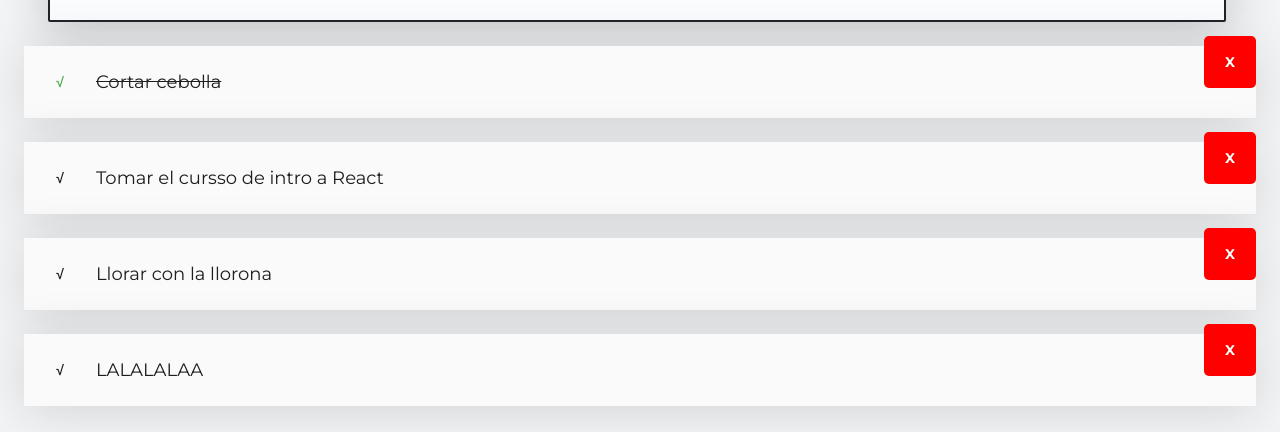
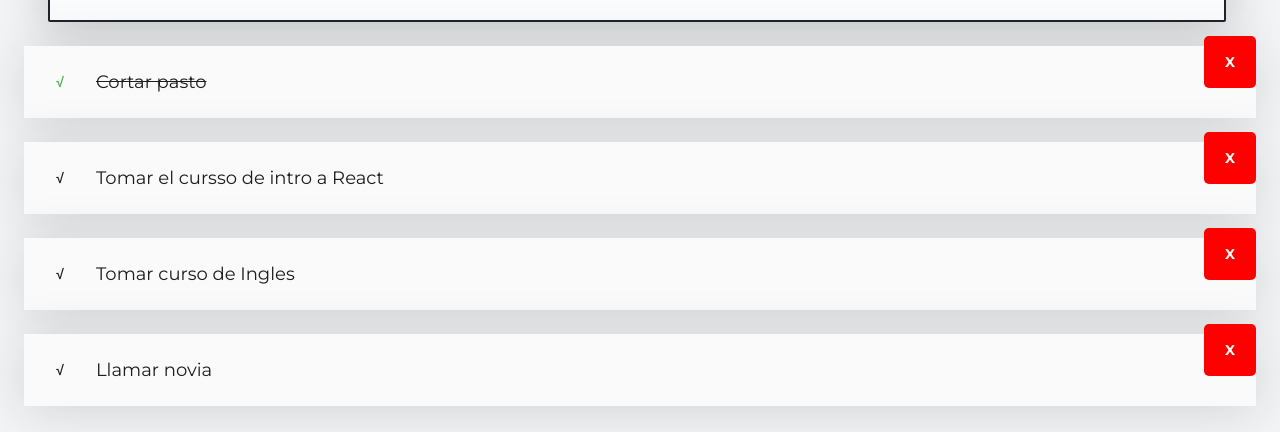
Before and after one commit to epanchi/todolist, a React (Create React App) app: page / in a window 1280 px wide. Shown: the part 173-605 px from the top of the page. Built offline with nearby package versions, Linux system fonts and the light colour scheme.

Commit message:
Updates events over Item

```diff
--- a/src/App.js
+++ b/src/App.js
@@ -7,10 +7,10 @@ import { CreateTodoButton } from './CreateTodoButton';
 // import './App.css';
 
 const todos = [
-  { text: 'Cortar cebolla', completed: true },
+  { text: 'Cortar pasto', completed: true },
   { text: 'Tomar el cursso de intro a React', completed: false },
-  { text: 'Llorar con la llorona', completed: false },
-  { text: 'LALALALAA', completed: false },
+  { text: 'Tomar curso de Ingles', completed: false },
+  { text: 'Llamar novia', completed: false },
 ];
 
 function App() {
@@ -27,6 +27,7 @@ function App() {
             completed={todo.completed}
           />
         ))}
+
       </TodoList>
 
       <CreateTodoButton />
--- a/src/CreateTodoButton.js
+++ b/src/CreateTodoButton.js
@@ -1,9 +1,15 @@
-import React from 'react';
-import './CreateTodoButton.css';
+import React from "react";
+import "./CreateTodoButton.css";
 
 function CreateTodoButton(props) {
+  // Arroy function stored over an CONSTANT
+  const onClickButton = (msg) => {
+    console.log(msg);
+  };
   return (
-    <button className="CreateTodoButton">+</button>
+    <button className="CreateTodoButton" onClick={ ()=>onClickButton('Modal de ingreso')}>
+      +
+    </button>
   );
 }
 
--- a/src/TodoItem.js
+++ b/src/TodoItem.js
@@ -2,15 +2,27 @@ import React from 'react';
 import './TodoItem.css';
 
 function TodoItem(props) {
+
+  const onComplete = ()=>{
+      alert ('Ya completaste el todo' + props.text);
+  };
+  const onDelete = ()=>{
+      alert ('Borraste el todo' + props.text);
+  };
+
   return (
     <li className="TodoItem">
-      <span className={`Icon Icon-check ${props.completed && 'Icon-check--active'}`}>
+      <span className={`Icon Icon-check ${props.completed && 'Icon-check--active'}`}
+      onClick={onComplete}
+      >
         √
       </span>
       <p className={`TodoItem-p ${props.completed && 'TodoItem-p--complete'}`}>
         {props.text}
       </p>
-      <span className="Icon Icon-delete">
+      <span className="Icon Icon-delete"
+
+      onClick={onDelete}>
         X
       </span>
     </li>
```
Also changed, not shown: 1 other file (tests, documents, lock files or other folders).
